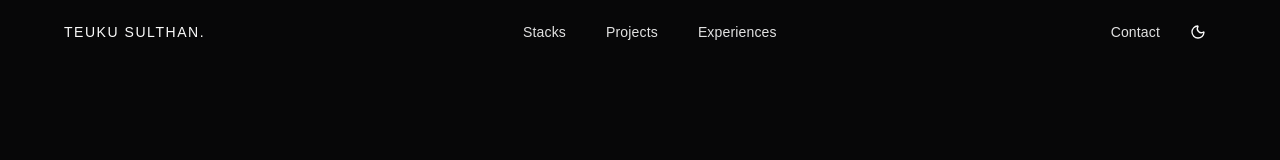
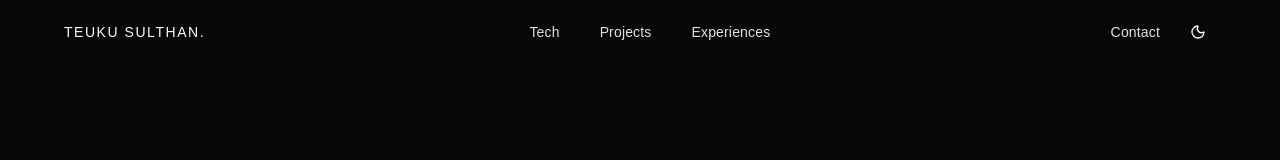
Before and after one commit to teukusulthan/personal-web, a Next.js app: page / in a window 1280 px wide. Shown: the top 160 px of the page. Built offline with nearby package versions, Linux system fonts and the light colour scheme.

Commit message:
fix: navbar not fixed, drawer scroller, responsive layout

```diff
--- a/app/page.tsx
+++ b/app/page.tsx
@@ -6,6 +6,7 @@ import FadeContent from "@/components/FadeContent";
 export default function Home() {
   return (
     <main className="min-h-screen bg-background text-foreground antialiased">
+      <Navbar />
       <FadeContent
         blur={true}
         duration={2000}
@@ -13,7 +14,6 @@ export default function Home() {
         initialOpacity={0}
       >
         <Hero />
-        <Navbar />
         <Stack />
       </FadeContent>
     </main>
--- a/components/FadeContent.tsx
+++ b/components/FadeContent.tsx
@@ -1,6 +1,6 @@
 "use client";
-
-import { useRef, useEffect, useState, ReactNode } from "react";
+import { ReactNode } from "react";
+import { useFadeEffect } from "@/hooks/useFadeEffect";
 
 interface FadeContentProps {
   children: ReactNode;
@@ -23,40 +23,18 @@ const FadeContent: React.FC<FadeContentProps> = ({
   initialOpacity = 0,
   className = "",
 }) => {
-  const [inView, setInView] = useState(false);
-  const ref = useRef<HTMLDivElement | null>(null);
-
-  useEffect(() => {
-    const element = ref.current;
-    if (!element) return;
-
-    const observer = new IntersectionObserver(
-      ([entry]) => {
-        if (entry.isIntersecting) {
-          observer.unobserve(element);
-          setTimeout(() => {
-            setInView(true);
-          }, delay);
-        }
-      },
-      { threshold }
-    );
-
-    observer.observe(element);
-
-    return () => observer.disconnect();
-  }, [threshold, delay]);
+  const { ref, style } = useFadeEffect({
+    blur,
+    duration,
+    easing,
+    delay,
+    threshold,
+    initialOpacity,
+    observe: "intersect",
+  });
 
   return (
-    <div
-      ref={ref}
-      className={className}
-      style={{
-        opacity: inView ? 1 : initialOpacity,
-        transition: `opacity ${duration}ms ${easing}, filter ${duration}ms ${easing}`,
-        filter: blur ? (inView ? "blur(0px)" : "blur(10px)") : "none",
-      }}
-    >
+    <div ref={ref as any} className={className} style={style}>
       {children}
     </div>
   );
--- a/components/Navbar.tsx
+++ b/components/Navbar.tsx
@@ -9,6 +9,27 @@ import { Menu, X, Sun, Moon } from "lucide-react";
 export default function NavBar() {
   const [open, setOpen] = React.useState(false);
 
+  const blur = true;
+  const duration = 2000;
+  const easing = "ease-out";
+  const delay = 0;
+  const initialOpacity = 0;
+
+  const [inView, setInView] = React.useState(false);
+  React.useEffect(() => {
+    const t: ReturnType<typeof setTimeout> = setTimeout(
+      () => setInView(true),
+      delay
+    );
+    return () => clearTimeout(t);
+  }, [delay]);
+
+  const fadeStyle: React.CSSProperties = {
+    opacity: inView ? 1 : initialOpacity,
+    transition: `opacity ${duration}ms ${easing}, filter ${duration}ms ${easing}`,
+    filter: blur ? (inView ? "blur(0px)" : "blur(10px)") : "none",
+  };
+
   const { theme, setTheme, systemTheme } = useTheme();
   const [mounted, setMounted] = React.useState(false);
   React.useEffect(() => setMounted(true), []);
@@ -19,7 +40,6 @@ export default function NavBar() {
     (next: "light" | "dark") => {
       const root = document.documentElement;
       root.classList.add("theme-transition");
-
       void root.offsetWidth;
       requestAnimationFrame(() => {
         setTheme(next);
@@ -58,7 +78,10 @@ export default function NavBar() {
     : "Toggle theme";
 
   return (
-    <nav className="fixed top-0 z-80 left-0 right-0 flex h-16 justify-between px-6 md:px-8 lg:px-16 bg-background text-foreground">
+    <nav
+      style={fadeStyle}
+      className="fixed top-0 z-80 left-0 right-0 flex h-16 justify-between px-6 md:px-8 lg:px-16 bg-background text-foreground"
+    >
       <div className="flex h-full items-center">
         <p className="cursor-pointer tracking-widest text-sm hover:opacity-90">
           TEUKU SULTHAN.
@@ -71,7 +94,7 @@ export default function NavBar() {
             href="#stacks"
             className="text-md text-foreground/90 hover:text-foreground transition-all"
           >
-            Stacks
+            Tech
           </Link>
         </Button>
         <Button variant="ghost" asChild className="font-medium">
--- a/components/Stack.tsx
+++ b/components/Stack.tsx
@@ -86,11 +86,15 @@ export default function Stack() {
   ];
 
   return (
-    <section id="stacks" className="h-screen px-20 flex items-center">
+    <section id="stacks" className="h-screen px-15 md:px-25 flex items-center">
       <div className="w-full mx-auto min-w-0">
-        <h1 className="text-4xl font-bold mb-20 tracking-wide text-center">
+        <h1 className="text-4xl font-bold mb-2 tracking-wide text-center">
           TECH STACKS.
         </h1>
+        <h2 className="text-center text-sidebar-ring text-xl mb-15 tracking-wider">
+          These are all the tech stacks that I have used in my software
+          engineering journey.
+        </h2>
 
         <div className="relative h-24 sm:h-28 md:h-32 w-full mb-12 overflow-hidden">
           <LogoLoop
--- /dev/null
+++ b/hooks/useFadeEffect.ts
@@ -0,0 +1,66 @@
+"use client";
+
+import { useEffect, useRef, useState, CSSProperties } from "react";
+
+type ObserveMode = "mount" | "intersect";
+
+export function useFadeEffect({
+  blur = false,
+  duration = 1000,
+  easing = "ease-out",
+  delay = 0,
+  threshold = 0.1,
+  initialOpacity = 0,
+  observe = "intersect",
+}: {
+  blur?: boolean;
+  duration?: number;
+  easing?: string;
+  delay?: number;
+  threshold?: number;
+  initialOpacity?: number;
+  observe?: ObserveMode;
+}) {
+  const [inView, setInView] = useState(false);
+  const ref = useRef<HTMLElement | null>(null);
+
+  useEffect(() => {
+    // gunakan ReturnType agar aman di browser/Node
+    let timer: ReturnType<typeof setTimeout> | null = null;
+
+    if (observe === "mount") {
+      timer = setTimeout(() => setInView(true), delay);
+      return () => {
+        if (timer) clearTimeout(timer); // <-- cleanup pasti void
+      };
+    }
+
+    const el = ref.current;
+    if (!el) return;
+
+    const io = new IntersectionObserver(
+      ([entry]) => {
+        if (entry.isIntersecting) {
+          io.unobserve(el);
+          timer = setTimeout(() => setInView(true), delay);
+        }
+      },
+      { threshold }
+    );
+
+    io.observe(el);
+
+    return () => {
+      io.disconnect();
+      if (timer) clearTimeout(timer);
+    };
+  }, [observe, threshold, delay]);
+
+  const style: CSSProperties = {
+    opacity: inView ? 1 : initialOpacity,
+    transition: `opacity ${duration}ms ${easing}, filter ${duration}ms ${easing}`,
+    filter: blur ? (inView ? "blur(0px)" : "blur(10px)") : "none",
+  };
+
+  return { ref, style, inView };
+}
```
